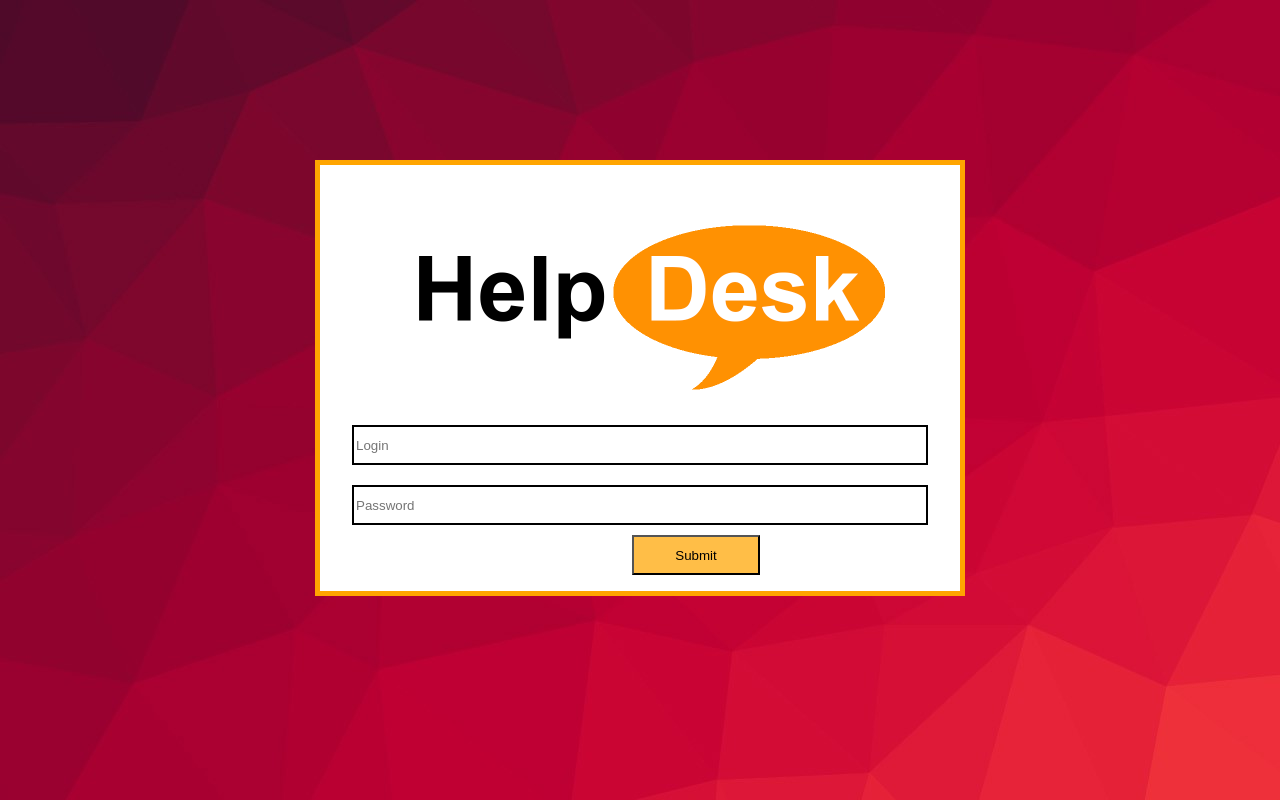
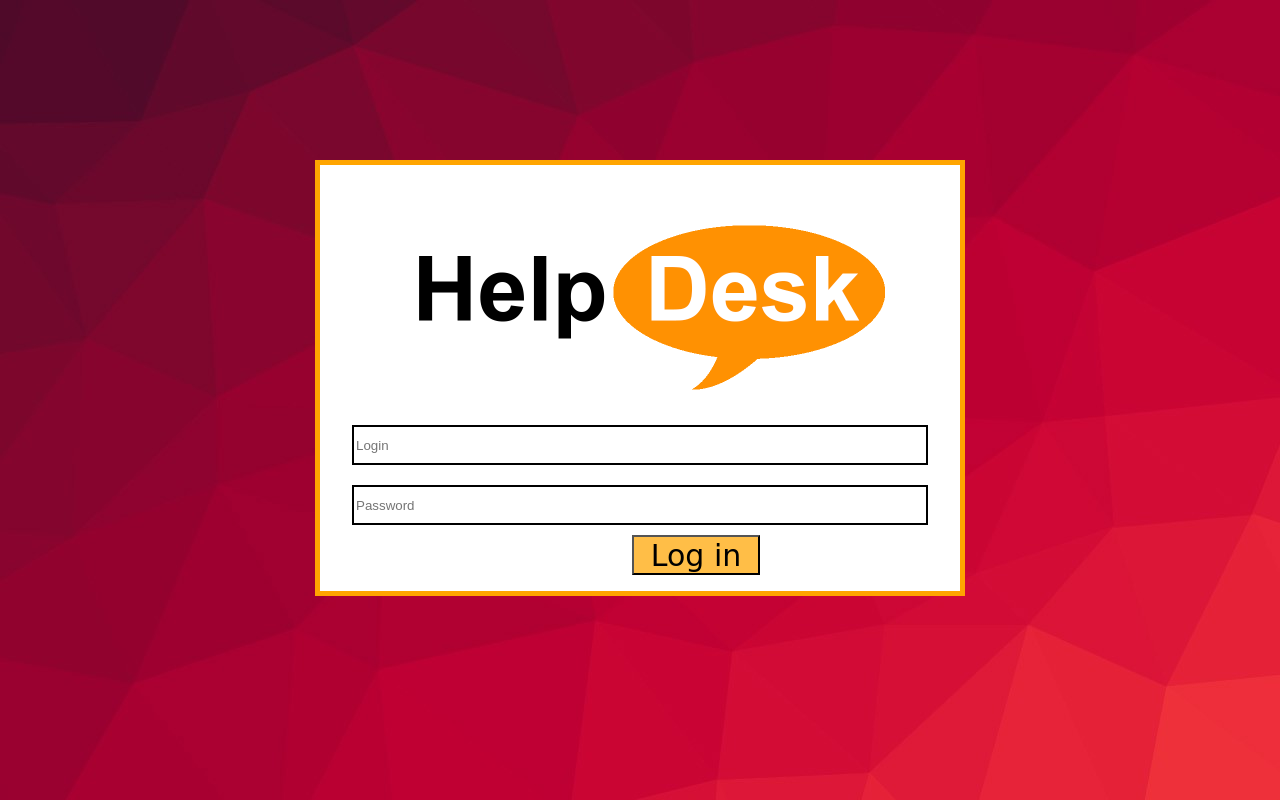
Before and after one commit to GabrielJuilien/www, a PHP site: page /login.php in a window 1280 px wide. Run offline with PHP 8.4, Linux system fonts and the light colour scheme.

Commit message:
Update login button

```diff
--- a/login.php
+++ b/login.php
@@ -14,7 +14,7 @@ if (!isset($_SESSION['user_id'])) {
           <form action="template.php" method="post">
             <input type="text" name="user_login" placeholder="Login"/><br />
             <input type="password" name="user_password" placeholder="Password"/><br />
-            <input type="submit" Value="Submit">
+            <input id="login_button" type="submit" Value="Log in">
           </form>
         </div>
       </section>
--- a/style/login.css
+++ b/style/login.css
@@ -46,3 +46,8 @@ section{
 #loginboard input[type=submit]:hover {
     background-color: orange;
 }
+
+#login_button {
+  font-size: 30px;
+  font-family: "Comic Sans MS", "Comic Sans", cursive;
+}
```
